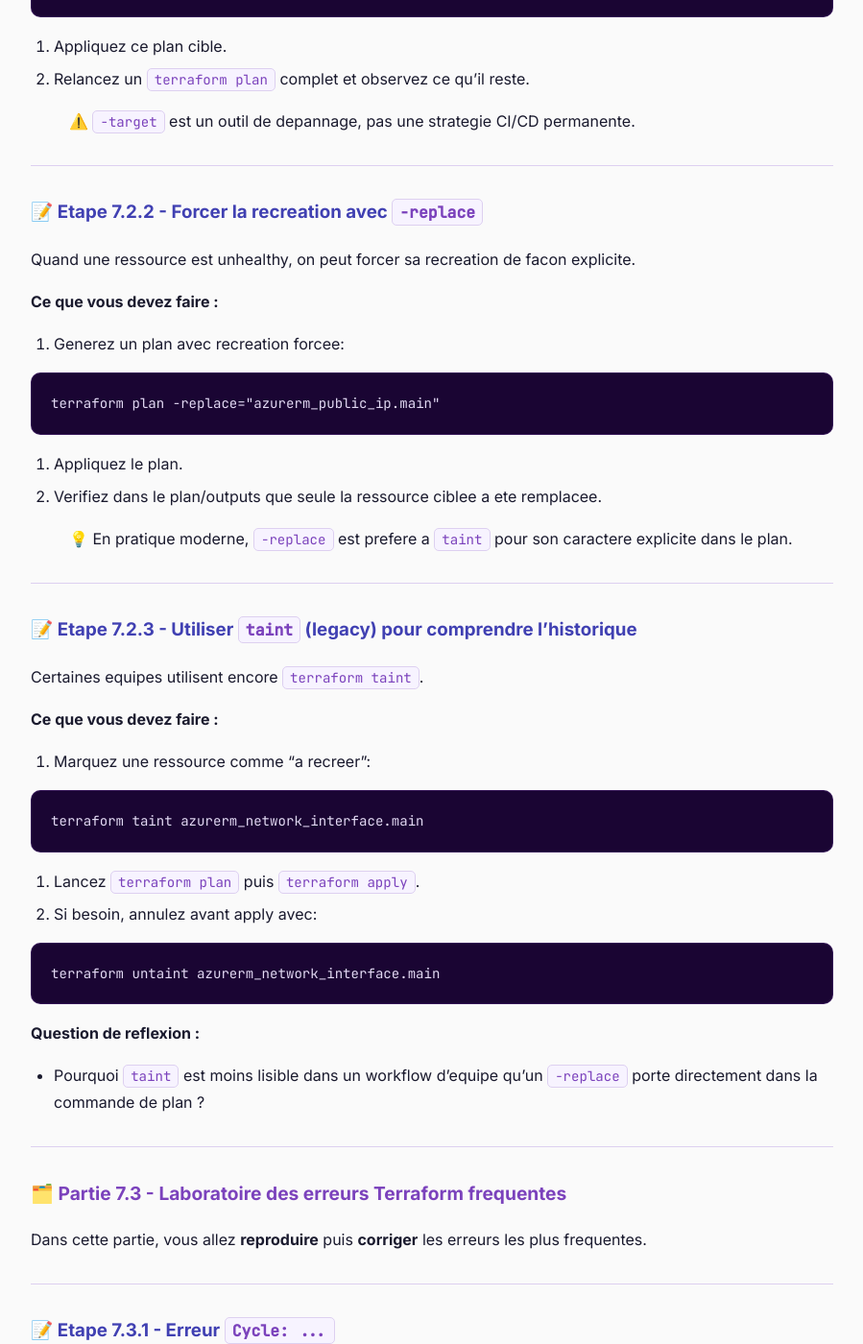
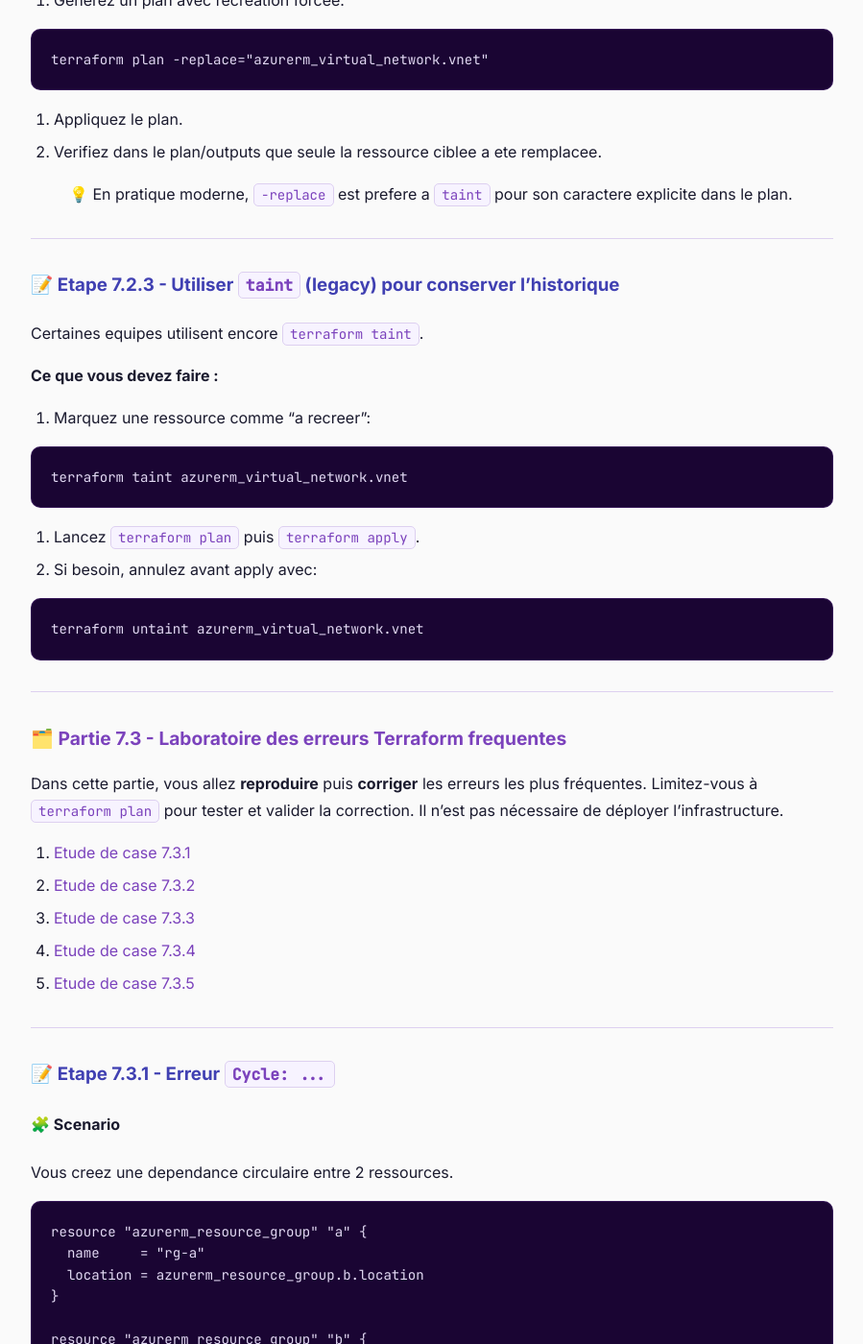
Before and after one commit to jviallon63/Hesias-TF5, a Jekyll site: the page built from tp/save/6-maintenance-rollback-erreurs.md, in a window 1280 px wide and 1400 px high, scrolled down 1253 px. Shown: the whole window at 96% size, without its empty margins (190-1089 px from the left). Built offline with Jekyll 4.4.1, drawn with Linux system fonts in a browser that asks for light colours; some of the changed text lies outside the part shown.

Commit message:
Review TP5

````diff
--- a/tp/save/7-maintenance-rollback-erreurs.md
+++ b/tp/save/6-maintenance-rollback-erreurs.md
@@ -1,24 +1,13 @@
 ---
 layout: tp
 title: "TP 7 - Maintenance Terraform, rollback et diagnostic d'erreurs"
----
-
-# 🧰 Contexte
-
-Maintenir une infrastructure Terraform en production ne consiste pas seulement a faire `terraform apply`. Il faut savoir:
-- diagnostiquer une derive entre le code, le state et le cloud,
-- faire un rollback controle sans casser le reste,
-- corriger rapidement les erreurs Terraform les plus frequentes.
-
-Dans ce TP, vous allez pratiquer des situations reelles d'exploitation et de support.
-
 ---
 
 ## 🎯 Objectifs
 
 <div class="section objective">
 
-1. Utiliser un rollback controle avec `-target`, `-replace` et `taint`
+1. Utiliser un rollback controlé avec `-target`, `-replace` et `taint`
 2. Comprendre et corriger les erreurs Terraform frequentes
 
 </div>
@@ -39,7 +28,7 @@ Dans ce TP, vous allez pratiquer des situations reelles d'exploitation et de sup
 2. Lancez un plan cible sur une seule ressource:
 
 ```bash
-terraform plan -target="azurerm_network_security_group.main"
+terraform plan -target="azurerm_virtual_network.vnet"
 ```
 
 3. Appliquez ce plan cible.
@@ -51,14 +40,14 @@ terraform plan -target="azurerm_network_security_group.main"
 
 ### 📝 Etape 7.2.2 - Forcer la recreation avec `-replace`
 
-Quand une ressource est unhealthy, on peut forcer sa recreation de facon explicite.
+Quand une ressource est unhealthy, on peut forcer sa recreation de façon explicite.
 
 **Ce que vous devez faire :**
 
 1. Generez un plan avec recreation forcee:
 
 ```bash
-terraform plan -replace="azurerm_public_ip.main"
+terraform plan -replace="azurerm_virtual_network.vnet"
 ```
 
 2. Appliquez le plan.
@@ -68,7 +57,7 @@ terraform plan -replace="azurerm_public_ip.main"
 
 ---
 
-### 📝 Etape 7.2.3 - Utiliser `taint` (legacy) pour comprendre l'historique
+### 📝 Etape 7.2.3 - Utiliser `taint` (legacy) pour conserver l'historique
 
 Certaines equipes utilisent encore `terraform taint`.
 
@@ -77,25 +66,61 @@ Certaines equipes utilisent encore `terraform taint`.
 1. Marquez une ressource comme "a recreer":
 
 ```bash
-terraform taint azurerm_network_interface.main
+terraform taint azurerm_virtual_network.vnet
 ```
 
 2. Lancez `terraform plan` puis `terraform apply`.
 3. Si besoin, annulez avant apply avec:
 
 ```bash
-terraform untaint azurerm_network_interface.main
+terraform untaint azurerm_virtual_network.vnet
 ```
-
-**Question de reflexion :**
-- Pourquoi `taint` est moins lisible dans un workflow d'equipe qu'un `-replace` porte directement dans la commande de plan ?
 
 ---
 
 ## 🗂️ Partie 7.3 - Laboratoire des erreurs Terraform frequentes
 
-Dans cette partie, vous allez **reproduire** puis **corriger** les erreurs les plus frequentes.
+Dans cette partie, vous allez **reproduire** puis **corriger** les erreurs les plus fréquentes. Limitez-vous à `terraform plan` pour tester et valider la correction. Il n'est pas nécessaire de déployer l'infrastructure.
 
+1. [Etude de case 7.3.1](tp7.3.1.zip)
+2. [Etude de case 7.3.2](tp7.3.2.zip)
+3. [Etude de case 7.3.3](tp7.3.3.zip)
+4. [Etude de case 7.3.4](tp7.3.4.zip)
+5. [Etude de case 7.3.5](tp7.3.5.zip)
+
+<!---
+{::nomarkdown}
+<details><summary>Solution - Étape 7.3</summary>
+{:/nomarkdown}
+
+**7.3.1**
+
+Le cycle ne vient pas forcement d'une ressource "principale", mais parfois de references croisees dans des attributs secondaires (ici des `tags`).
+
+```hcl
+resource "azurerm_network_security_group" "app" {
+  # ...
+  tags = merge(local.common_tags, {
+    route_table_marker = azurerm_route_table.app.name
+  })
+}
+
+resource "azurerm_route_table" "app" {
+  # ...
+  tags = merge(local.common_tags, {
+    nsg_marker = azurerm_network_security_group.app.name
+  })
+}
+```
+
+`azurerm_network_security_group.app` depend de `azurerm_route_table.app` et `azurerm_route_table.app` depend de `azurerm_network_security_group.app`. Terraform ne peut pas ordonner la creation du graphe -> `Error: Cycle`
+
+Comment corriger : Remplacer les références par une valeur stable (variable/local/chaine statique).
+
+{::nomarkdown}
+</details>
+{:/nomarkdown}
+-->
 ---
 
 ### 📝 Etape 7.3.1 - Erreur `Cycle: ...`
````
Also changed, not shown: correction/tp6/case_1/README.md (added, +38 -0 lines), tp/3-etat-collaboration.md (+0 -10 lines), tp/save/7-bonus.md (renamed from tp/save/6-bonus.md), 4 other files.
